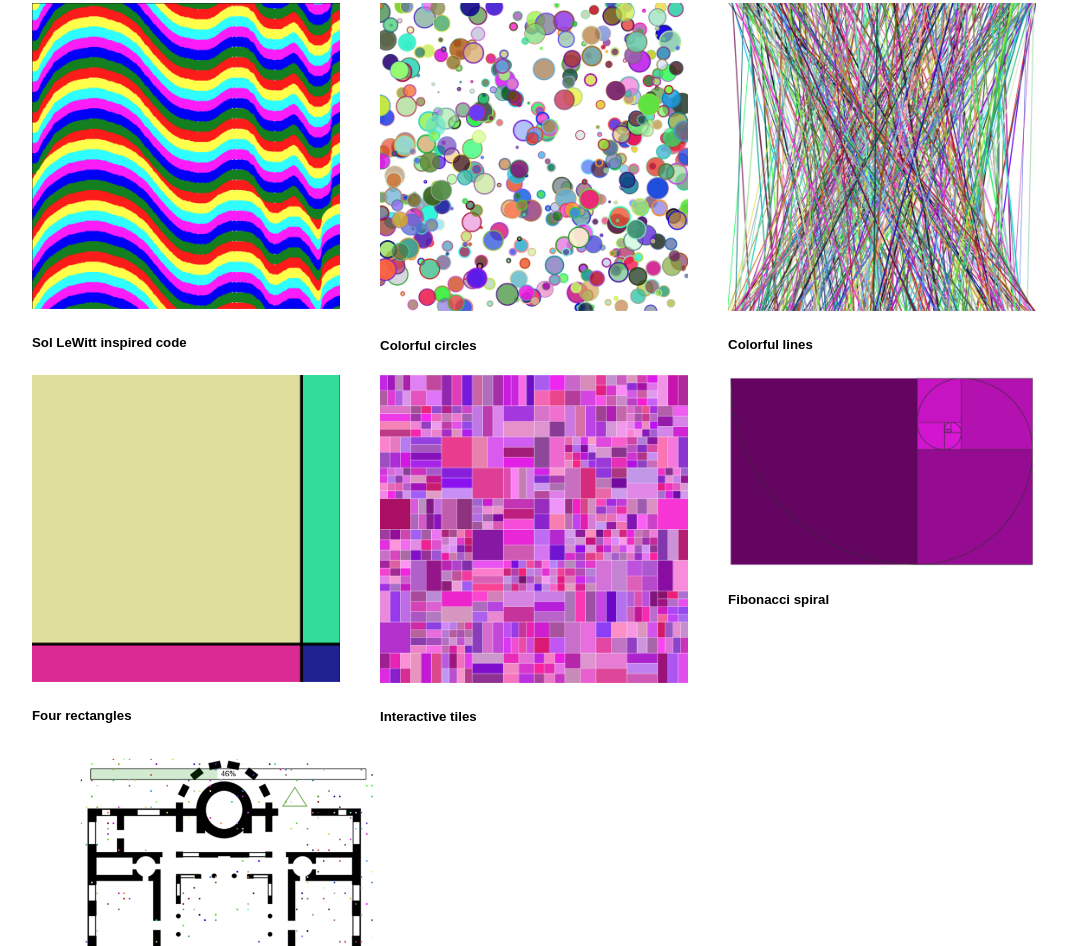
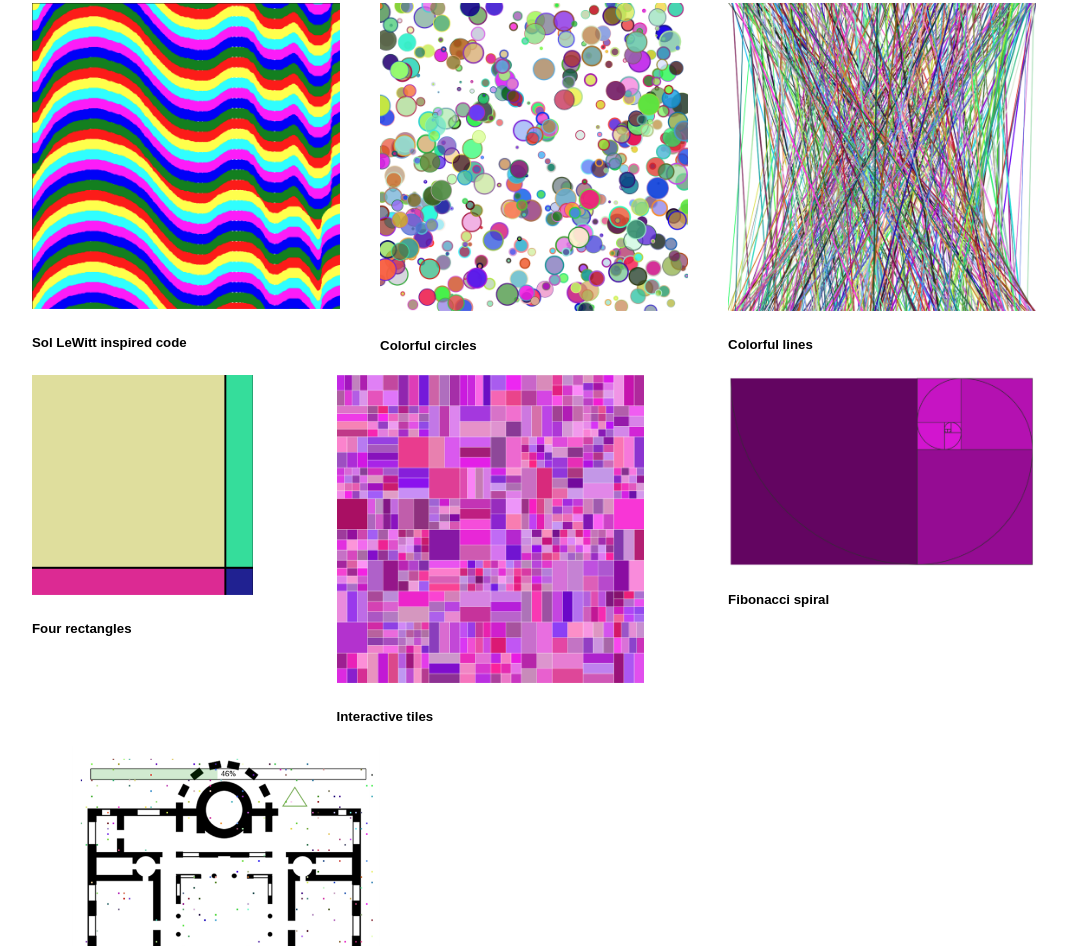
Before and after one commit to EiriniKotsifaki/webpage_template_attempt1_26_3_25, a plain HTML site: page index.html in a window 1280 px wide. Shown: the part 288-1234 px from the top of the page, without its empty margins (106-1172 px from the left). Drawn offline with Linux system fonts and the light colour scheme.

Commit message:
Update index.html

```diff
--- a/index.html
+++ b/index.html
@@ -61,7 +61,7 @@
     </div>
 
     <div class="row u-cf half-bottom">
-      <div class="four columns">
+      <div class="three columns">
         <a href="https://editor.p5js.org/EiriniKotsifaki/sketches/XPlBTRu8Y" target="_blank">
           <img src="images/four rectangles assignmet 02.png" class="scale-with-grid">
         </a>
```
